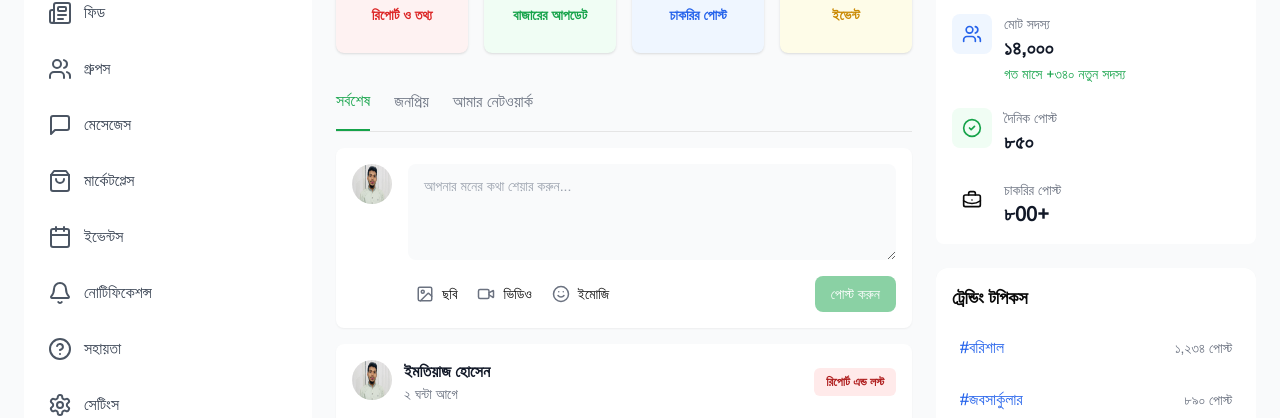
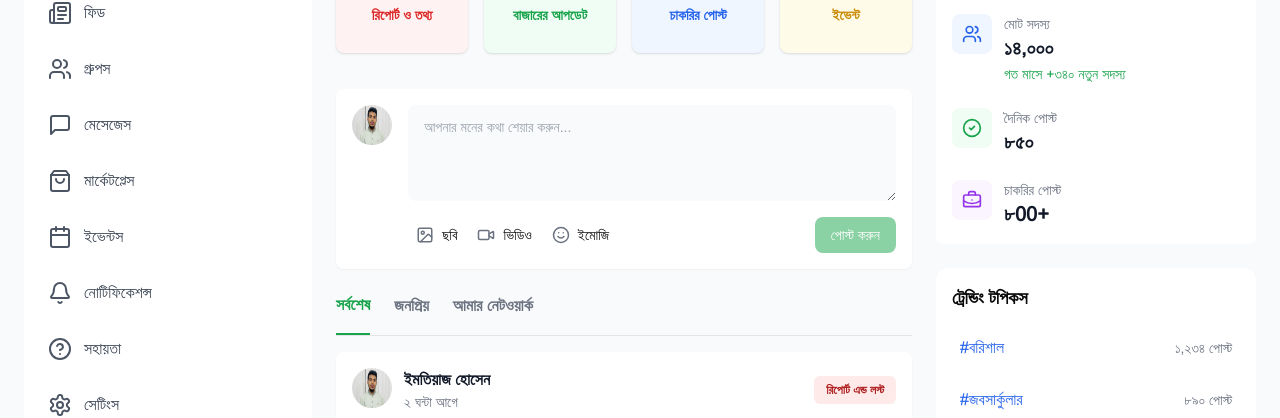
Before and after one commit to Genres-Agency/Barishal-Local-Community, a Next.js app: page / in a window 1280 px wide. Shown: the part 807-1225 px from the top of the page. Built offline with nearby package versions, Linux system fonts and the light colour scheme.

Commit message:
Add PostCreator component to CommunityFeed; update tab button styles and extend Tailwind CSS color palette

```diff
--- a/src/components/feed/CommunityFeed.tsx
+++ b/src/components/feed/CommunityFeed.tsx
@@ -16,13 +16,16 @@ const CommunityFeed = () => {
       {/* Feed Navigation ---------------- */}
       <FeedNavigation />
 
+      {/* Post Creator Field --------------- */}
+      <PostCreator />
+
       {/* Tab Navigation ---------------- */}
-      <div className="flex gap-6 mb-4 border-b">
+      <div className="flex gap-6 mb-4 pt-2 border-b">
         {feedTabs.map((tab) => (
           <button
             key={tab.value}
             onClick={() => setActiveTab(tab.value)}
-            className={`pb-4 font-medium ${
+            className={`pb-4 font-bold ${
               activeTab === tab.value
                 ? "text-green-600 border-b-2 border-green-600"
                 : "text-gray-500"
@@ -33,9 +36,6 @@ const CommunityFeed = () => {
         ))}
       </div>
 
-      {/* Post Creator Field --------------- */}
-      <PostCreator />
-
       {/* All Posts ------------------ */}
       {posts.map((post, index) => (
         <PostCard key={index} {...post} />
--- a/tailwind.config.ts
+++ b/tailwind.config.ts
@@ -7,11 +7,13 @@ export default {
     "bg-red-50",
     "bg-green-50",
     "bg-blue-50",
+    "bg-purple-50",
     "bg-yellow-50",
     "text-red-600",
     "text-green-600",
     "text-blue-600",
     "text-yellow-600",
+    "text-purple-600",
     "hover:bg-red-100",
     "hover:bg-green-100",
     "hover:bg-blue-100",
```
